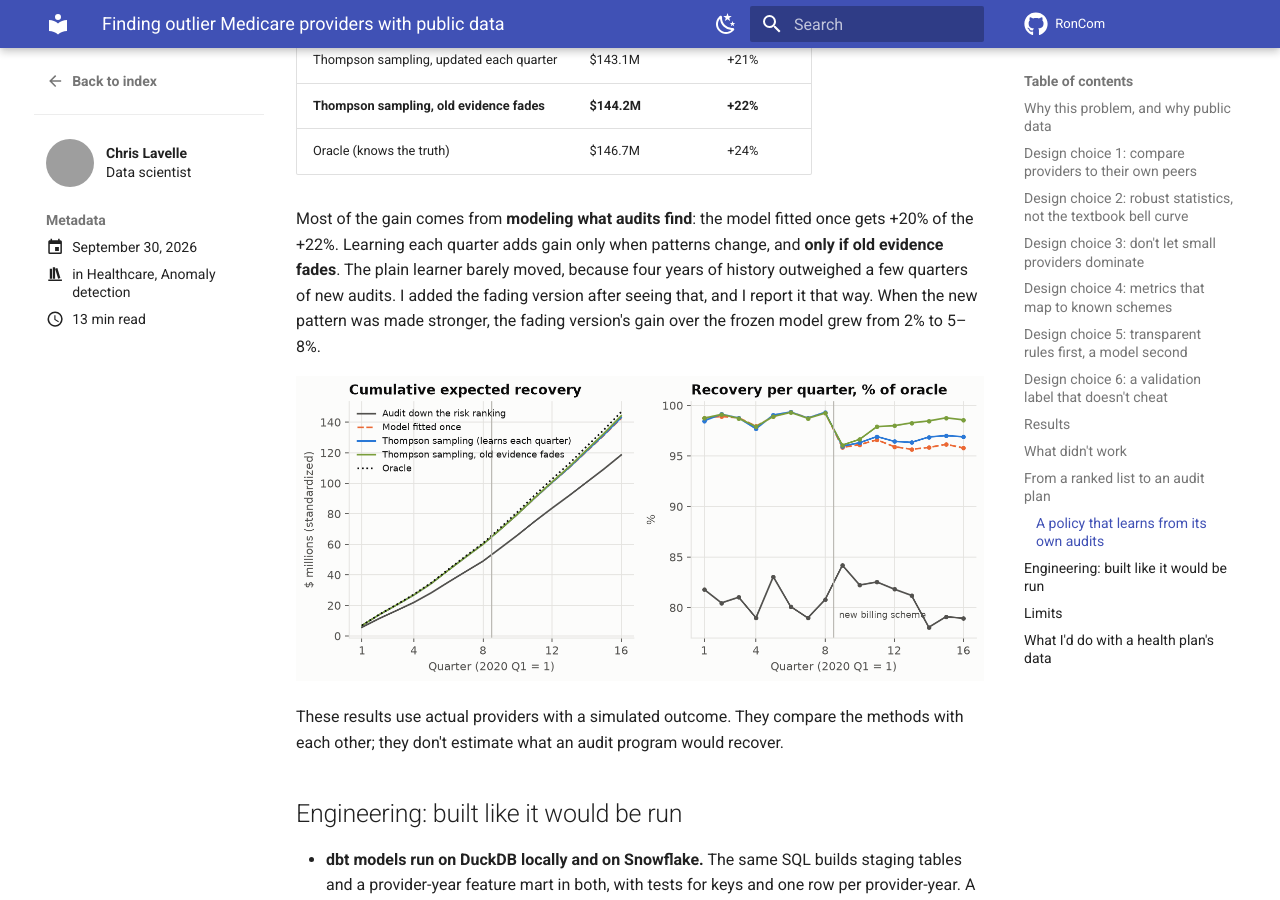
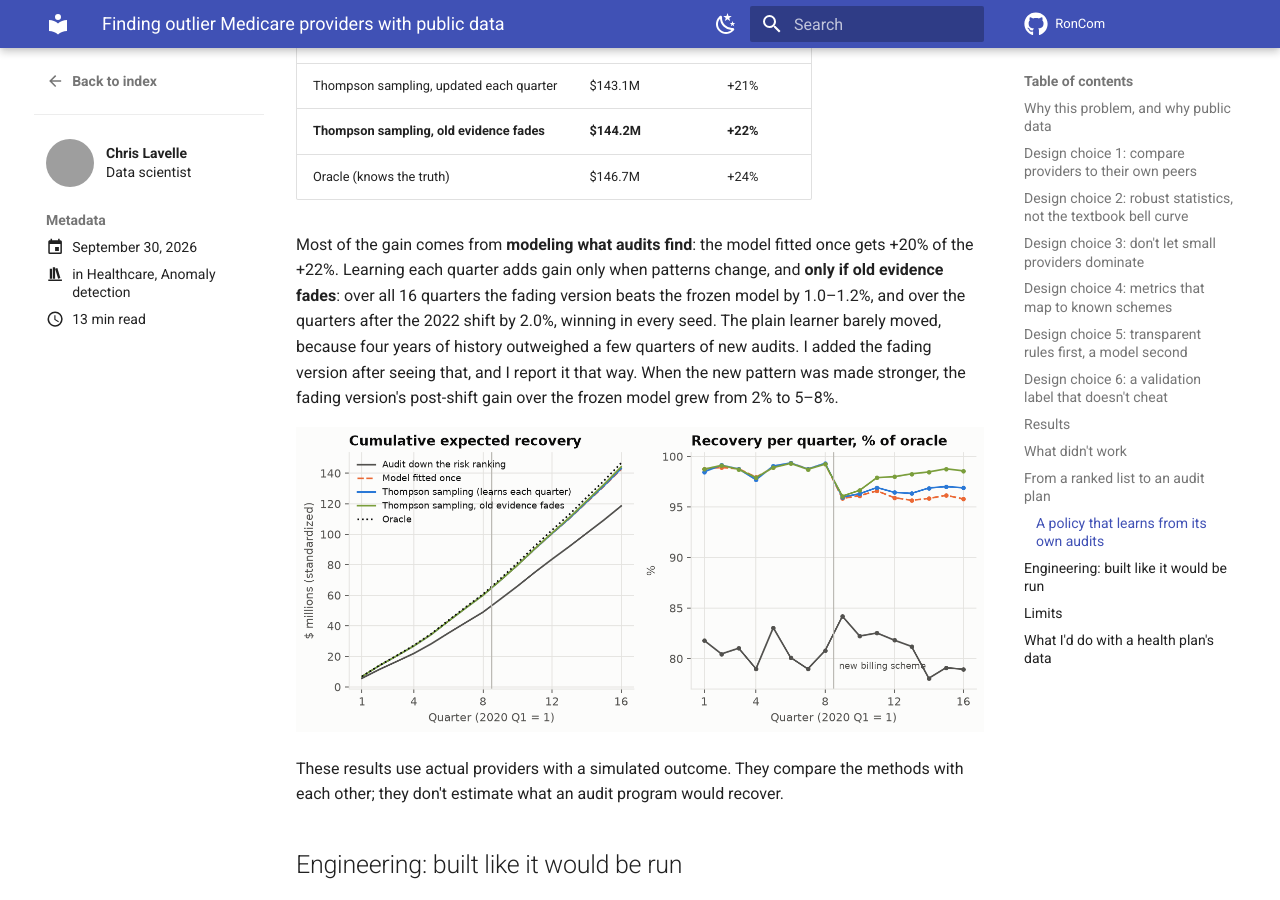
Before and after one commit to RonCom/RonCom.github.io, an MkDocs documentation site: the page built from docs/blog/posts/medicare-fwa.md, in a window 1280 px wide and 900 px high, scrolled down 9894 px. Built offline with MkDocs 1.6.1 and Material for MkDocs 9.7.7, drawn with Linux system fonts in a browser that asks for light colours; some of the changed text lies outside the part shown; grey boxes are pictures that could not be loaded.

Commit message:
Say which window the bandit gains cover; restore shrinkage sentence

```diff
--- a/docs/blog/posts/medicare-fwa.md
+++ b/docs/blog/posts/medicare-fwa.md
@@ -20,7 +20,7 @@ Payment integrity teams have far more claims than reviewers, so the working ques
     - **Method:** compare each provider to peers in the same specialty and year using robust statistics, adjust for low volume, combine transparent rules with an Isolation Forest, and give every flag plain-language reasons.
     - **Result:** the score ranks providers later excluded by OIG well above chance: **AUC 0.71 (95% CI 0.64–0.76)**. The top 5% of the list holds **3.4×** the random share of later-excluded providers; the top 20% holds 53% of them.
     - **What didn't beat it:** supervised XGBoost, case-mix adjusted peers, and two other outlier detectors — including one that failed a test I wrote down before seeing the data.
-    - **From a list to an audit plan:** an integer program that chooses whom to audit under a fixed hour budget covered **50% vs 32%** of later-excluded providers' Medicare dollars on held-out years, with 25% fewer audits. A policy that learns from its own audits (a contextual bandit, tested on simulated audit findings) beats a model fitted once by 2–8% after billing patterns shift, depending on how strong the shift is.
+    - **From a list to an audit plan:** an integer program that chooses whom to audit under a fixed hour budget covered **50% vs 32%** of later-excluded providers' Medicare dollars on held-out years, with 25% fewer audits. A policy that learns from its own audits (a contextual bandit, tested on simulated audit findings) beats a model fitted once by 2% in the quarters after a billing pattern shifts, and by 5–8% when the shift is stronger.
     - **Stack:** Python, dbt (running on both DuckDB and Snowflake, reconciled row for row), Streamlit, uv. Code: [github.com/RonCom/medicare-fwa](https://github.com/RonCom/medicare-fwa).
 
 !!! warning "Outliers are not fraud"
@@ -59,7 +59,7 @@ The chart shows why: the bulk of physical therapists sit in a tight hump, and a
 
 A provider with 15 patients can post an extreme rate by chance. Left alone, the top of the list fills with tiny practices whose numbers are mostly noise. I used **empirical-Bayes shrinkage** (Bühlmann credibility): each provider's rate is pulled toward the peer median in proportion to how little data backs it up.
 
-A rate from 20 patients gets less weight than the same rate from 2,000 patients. The amount of pull (*k*) is estimated from the data for each metric, specialty and year; it isn't set by hand. Insurance pricing uses the same method.
+A rate from 20 patients gets less weight than the same rate from 2,000 patients. The amount of pull (*k*) is estimated from the data for each metric, specialty and year; it isn't set by hand. Insurance pricing uses the same method, and it made the top of the list noticeably less dominated by low-volume providers.
 
 ## Design choice 4: metrics that map to known schemes
 
@@ -189,7 +189,7 @@ Five random seeds, 16 quarters:
 | **Thompson sampling, old evidence fades** | **$144.2M** | **+22%** |
 | Oracle (knows the truth) | $146.7M | +24% |
 
-Most of the gain comes from **modeling what audits find**: the model fitted once gets +20% of the +22%. Learning each quarter adds gain only when patterns change, and **only if old evidence fades**. The plain learner barely moved, because four years of history outweighed a few quarters of new audits. I added the fading version after seeing that, and I report it that way. When the new pattern was made stronger, the fading version's gain over the frozen model grew from 2% to 5–8%.
+Most of the gain comes from **modeling what audits find**: the model fitted once gets +20% of the +22%. Learning each quarter adds gain only when patterns change, and **only if old evidence fades**: over all 16 quarters the fading version beats the frozen model by 1.0–1.2%, and over the quarters after the 2022 shift by 2.0%, winning in every seed. The plain learner barely moved, because four years of history outweighed a few quarters of new audits. I added the fading version after seeing that, and I report it that way. When the new pattern was made stronger, the fading version's post-shift gain over the frozen model grew from 2% to 5–8%.
 
 ![Cumulative recovery and recovery per quarter as a share of the oracle](../../assets/medicare-fwa/audit_bandit.png)
 
```
